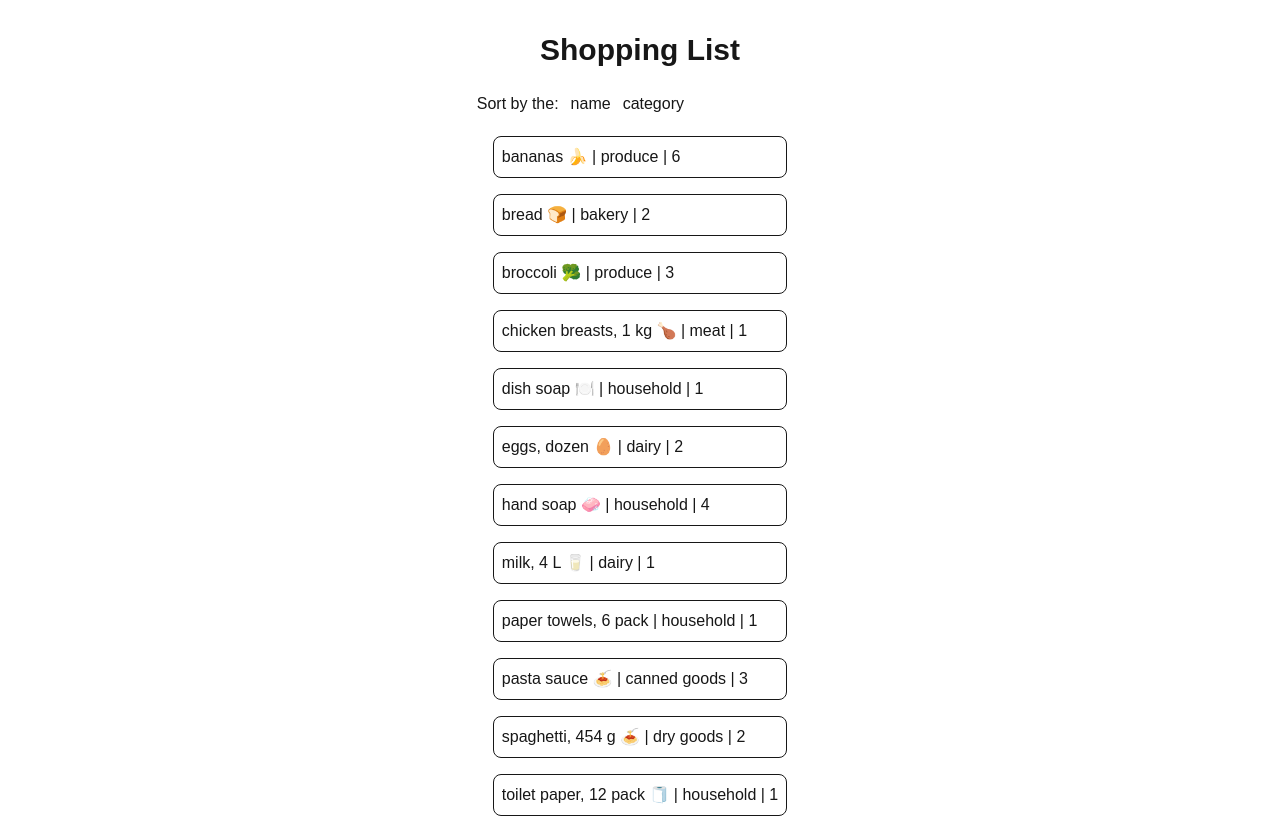
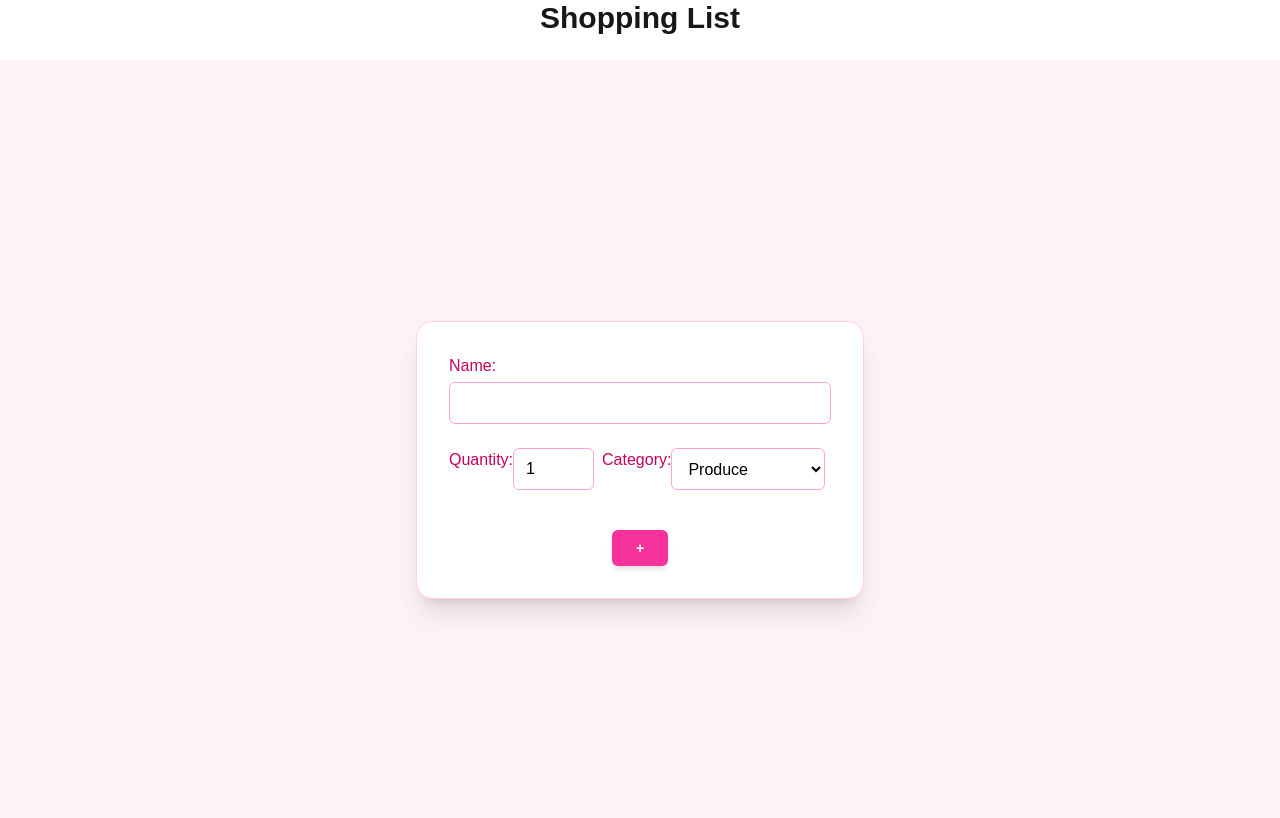
Before and after one commit to zeynepcamgoz/cprg306-assignments, a Next.js app: page /week-6 in a window 1280 px wide. Shown: the top 818 px of the page. Built offline with nearby package versions, Linux system fonts and the light colour scheme.

Commit message:
will change styling more maybe later

```diff
--- a/app/week-6/Itemlist.js
+++ b/app/week-6/Itemlist.js
@@ -15,15 +15,23 @@
   })
   return (
     <div>
-      <div className="flex gap-3 mb-5">
+      <div>
         Sort by the:
         <button onClick={() => setSortBy("name")}
+          className={`px-4 py-2 rounded ml-2 mr-2 ${sortBy === "name"
+            ? "bg-green-700 text-white"
+            : "bg-red-700 text-white"
+            }`}
         > name
         </button>
         <button onClick={() => setSortBy("category")}
+          className={`px-4 py-2 rounded ${sortBy === "category"
+            ? "bg-green-700 text-white"
+            : "bg-red-700 text-white "
+            }`}
         > category
         </button>
-      </div>
+      </div >
       <ul>
         {sortItem.map((item) => (
           <Item
@@ -34,6 +42,6 @@
           />
         ))}
       </ul>
-    </div>
+    </div >
   );
 }
--- a/app/week-6/page.js
+++ b/app/week-6/page.js
@@ -13,10 +13,11 @@
   };
 
   return (
-    <main className="min-h-screen p-8 transition-colors min-h-screen flex flex-col items-center ">
+    <main >
       <h1 className="text-3xl font-bold mb-6 text-center">
         Shopping List
       </h1>
+      <NewItem onAddItem={handleAddItem} />
       <ItemList items={Items} />
     </main>
   );
```
